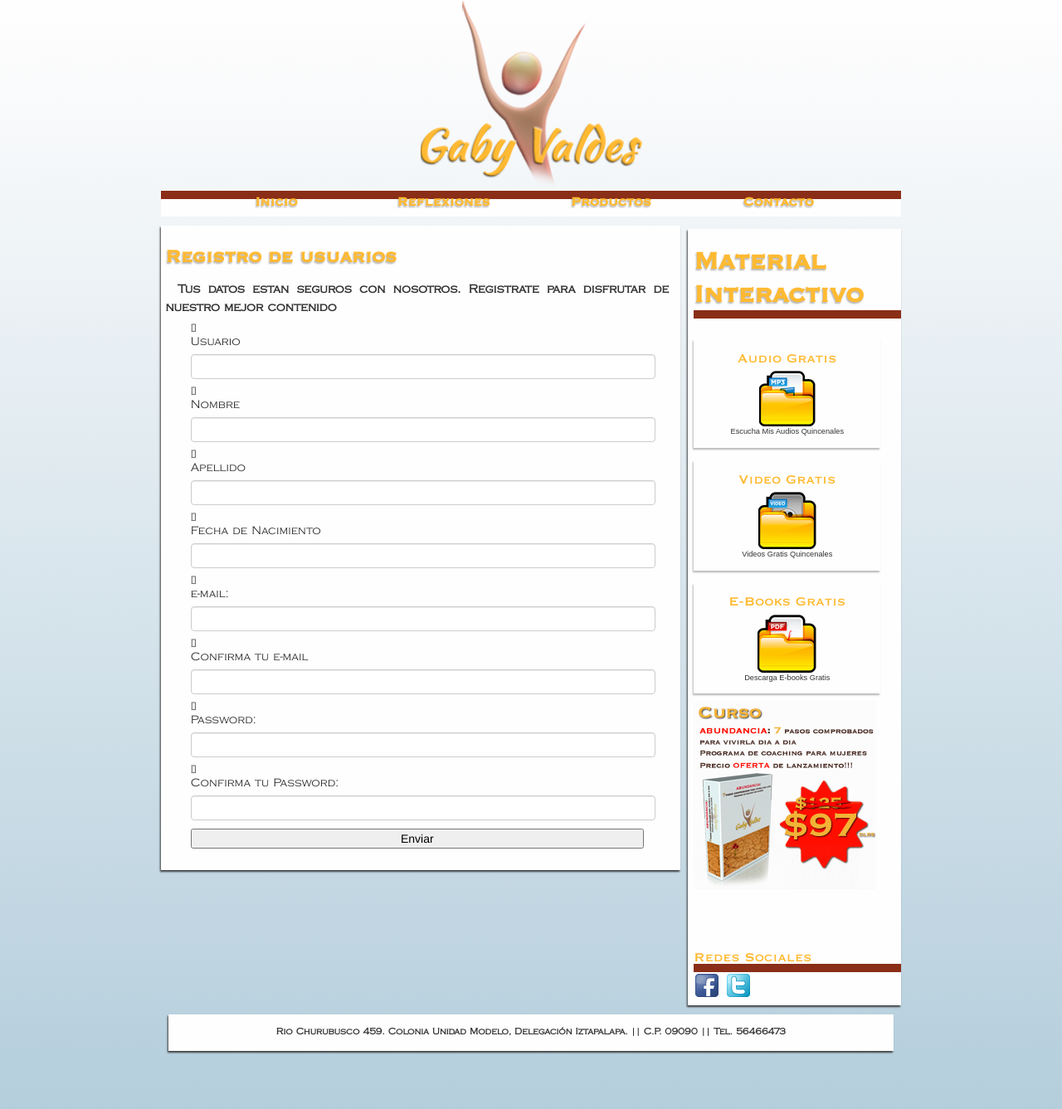
After one commit to xpander54/bk1, a Django app: template cgv/cgv/templates/registro.html in a window 1280 px wide. The commit adds this page. Shown: the whole page at 83% size. Run offline with Django 3.2, Linux system fonts and the light colour scheme; the template is opened without the code that fills it, so the values that code supplies are empty, except form fields; tables that the repository leaves empty hold one stand-in row (values such as "Sample post"); form fields are guessed from the names that the template uses; some libraries are stand-ins or nearby versions.

Commit message:
login y registro de usuarios

```diff
--- a/cgv/cgv/static/css/estilo.css
+++ b/cgv/cgv/static/css/estilo.css
@@ -249,6 +249,11 @@ header .main
 	color: #FFBA32;
 	font-size: 1.2em;
 	font-family: 'copperplate_bold', 'serif';
+}
+
+.social-media
+{
+	margin: 30em 0 0 0;
 }
 
 .content-subtitle-3
--- /dev/null
+++ b/cgv/cgv/templates/registro.html
@@ -0,0 +1,184 @@
+
+{% extends 'base.html' %}
+
+{% block contenido %}
+
+
+
+	<div class="reflexiones-cont-2cols clear-fix">
+
+
+		<section class="content-main clear-fix reflexiones-col-left" style="background: #fffefe;">
+
+
+			<h2 class="content-subtitle">
+
+				Registro de usuarios
+			</h2>
+
+
+
+
+			<p>
+
+
+				<span style="font-size:1.3em; padding:1em; font-weight: bold; line-height:1.5em;">
+
+				Tus datos estan seguros con nosotros. Registrate para disfrutar de nuestro mejor contenido
+
+				</span>
+
+
+
+			</p>
+
+
+
+			<div class="content-mail-txt-area" >
+
+				<!-- <input type="text" name="mail-newsletter"> -->
+
+				<form action="/registro/" method="post">
+					{% csrf_token %}
+				    {{ registro_form.non_field_errors }}
+				    <div class="fieldWrapper">
+				        {{ registro_form.user.errors }}
+				        <label for="id_cc_myself">Usuario</label>
+				        {{ registro_form.user }}
+				    </div>
+				    <div class="fieldWrapper">
+				        {{ registro_form.nombre.errors }}
+				        <label for="id_cc_myself">Nombre</label>
+				        {{ registro_form.nombre }}
+				    </div>
+				    <div class="fieldWrapper">
+				        {{ registro_form.apellido.errors }}
+				        <label for="id_cc_myself">Apellido</label>
+				        {{ registro_form.apellido }}
+				    </div>
+				    <div class="fieldWrapper">
+				        {{ registro_form.nacimiento.errors }}
+				        <label for="id_cc_myself">Fecha de Nacimiento</label>
+				        {{ registro_form.nacimiento }}
+				    </div>
+				    <div class="fieldWrapper">
+				        {{ registro_form.email.errors }}
+				        <label for="id_sender">e-mail:</label>
+				        {{ registro_form.email }}
+				    </div>
+				    <div class="fieldWrapper">
+				        {{ registro_form.email_check.errors }}
+				        <label for="id_sender">Confirma tu e-mail</label>
+				        {{ registro_form.email_check }}
+				    </div>
+				    <div class="fieldWrapper">
+				        {{ registro_form.passwd.errors }}
+				        <label for="id_sender">Password:</label>
+				        {{ registro_form.passwd }}
+				    </div>
+				    <div class="fieldWrapper">
+				        {{ registro_form.passwd_check.errors }}
+				        <label for="id_sender">Confirma tu Password:</label>
+				        {{ registro_form.passwd_check }}
+				    </div>
+
+				    <p><input type="submit" value="Enviar" /></p>
+				</form>
+			</div>
+
+		</section>
+
+
+
+		<section class="content-main clear-fix reflexiones-col-right" style="background: #fffefe; font-size:1.1em; line-height:.8; height: auto;">
+
+			<h2 class="content-subtitle border-bottom">
+				Material Interactivo
+			</h2>
+
+
+
+					<div class="content-3-1 clear-fix" style="width:90%;">
+
+						<div class="content-btn-1" style="padding:1em .5em;" data-type="audio" style="margin:0; paddig:0; ">
+
+							<div class="content-subtitle-2">
+								Audio Gratis
+
+							</div>
+
+
+
+							<img src="{{ STATIC_URL }}img/icon-mp3.png">
+
+							<div class="content-btn-nfo">
+								Escucha Mis Audios Quincenales
+							</div>
+
+						</div>
+
+						<div class="content-btn-1"  style="padding:1em .5em;" data-type="video">
+
+							<div class="content-subtitle-2">
+								Video Gratis
+							</div>
+
+							<img src="{{ STATIC_URL }}img/icon-video.png">
+
+							<div class="content-btn-nfo">
+								Videos Gratis Quincenales
+							</div>
+
+						</div>
+
+						<div class="content-btn-1" style="padding:1em .5em;" data-type="ebook">
+
+							<div class="content-subtitle-2">
+								E-Books Gratis
+							</div>
+
+							<img src="{{ STATIC_URL }}img/icon-pdf.png">
+
+							<div class="content-btn-nfo">
+								Descarga E-books Gratis
+							</div>
+
+						</div>
+
+					</div>
+
+				<div class="social-media">
+					<img src="{{ STATIC_URL }}img/reflexiones-curso.png" alt="reflexiones gaby valdes">
+
+
+
+
+					<div class="content-subtitle-2  border-bottom" style="margin-top: 30%;">
+
+						Redes Sociales
+
+					</div>
+					<a href="http://www.facebook.com/gaby.valdesh" >
+
+						<img src="{{ STATIC_URL }}img/facebook_32.png">
+
+					</a>
+
+					<a href="https://twitter.com/gabyvaldes8">
+
+
+						<img src="{{ STATIC_URL }}img/twitter_32.png">
+
+					</a>
+
+				</div>
+
+
+
+
+		</section>
+
+	</div>
+
+
+{% endblock %}
--- a/cgv/cgv/urls.py
+++ b/cgv/cgv/urls.py
@@ -12,5 +12,7 @@ urlpatterns = patterns('',
     url(r'^admin/', include(admin.site.urls)),
     url(r'^blog/', include('blog.urls')),
     url(r'^Contacto/$', views.contacto, name = 'contacto'),
+    url(r'^login/$', views.login, name = 'login'),
+	url(r'^registro/$', views.registro, name = 'registro'),
 
 )
```
Also changed, not shown: cgv/cgv/forms.py (+17 -0 lines), cgv/cgv/static/css/login.css (added, +62 -0 lines), cgv/cgv/templates/login.html (added, +47 -0 lines), cgv/views.py (+18 -2 lines).
